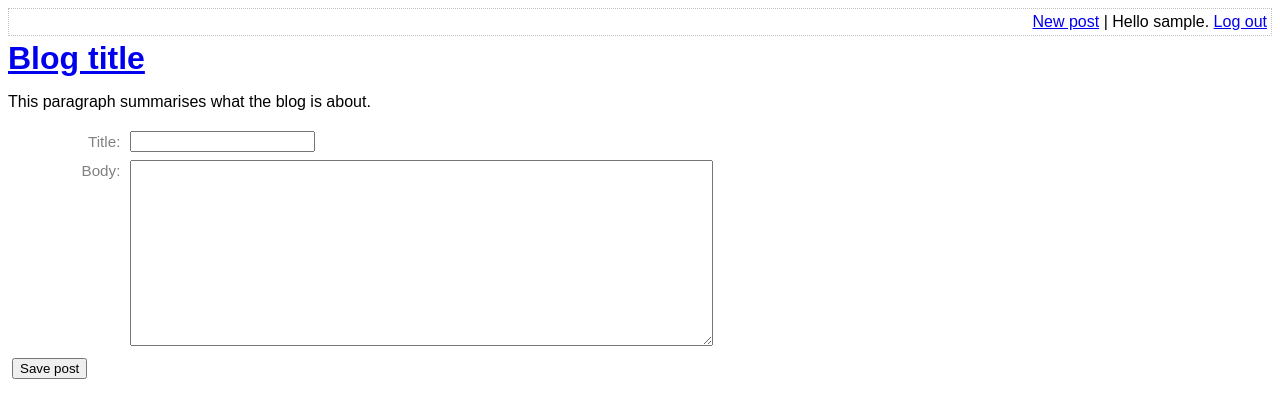
After one commit to jk-thomas/BlogSystem, a PHP site: page /edit-post.php in a window 1280 px wide. The commit adds this page. Shown: the top 418 px of the page. Run offline with PHP 8.4, Linux system fonts and the light colour scheme; the visitor is signed in with stand-in values (Sample User, id 1).

Commit message:
v0.6.1 - new post

```diff
--- a/assets/main.css
+++ b/assets/main.css
@@ -1,4 +1,4 @@
-/* Success / error mesage boxes */
+/* Success / error message boxes */
 .box {
     border: 1px dotted silver;
     border-radius: 5px;
@@ -69,11 +69,11 @@ body {
 .comment-margin {
     margin-bottom: 8px;
 }
-.comment-form input,
-.comment-form textarea {
+.user-form input,
+.user-form textarea {
     margin: 4px;
 }
-.comment-form label {
+.user-form label {
     font-size: 0.95em;
     margin: 6px;
     width: 7em;
@@ -81,6 +81,6 @@ body {
     float: left;
     text-align: right;
     /* Some browsers make labels too tall, and as a result they incorrectly stack horizontally.
-        Let's reset each to the left-hand side to be sure. */
+        Reset each to the left-hand side to be sure. */
     clear: left;
 }
--- /dev/null
+++ b/edit-post.php
@@ -0,0 +1,47 @@
+<?php
+require_once 'lib/common.php';
+
+session_start();
+
+// Don't let non-auth users see this page
+if (!isLoggedIn()) {
+    redirectAndExit('index.php');
+}
+
+?>
+<!DOCTYPE html>
+<html>
+    <head>
+        <title>A blog application | New post</title>
+        <?php require 'templates/head.php' ?>
+    </head>
+    <body>
+        <?php require 'templates/title.php' ?>
+
+        <form method="post" class="post-form user-form">
+            <div>
+                <label for="post-title">Title:</label>
+                <input
+                    id="post-title"
+                    name="post-title"
+                    type="text"
+                />
+            </div>
+            <div>
+                <label for="post-body">Body:</label>
+                <textarea
+                    id="post-body"
+                    name="post-body"
+                    rows="12"
+                    cols="70"
+                ></textarea>
+            </div>
+            <div>
+                <input
+                    type="submit"
+                    value="Save post"
+                />
+            </div>
+        </form>
+    </body>
+</html>
--- a/lib/common.php
+++ b/lib/common.php
@@ -29,7 +29,15 @@ function getDsn() {
  * @return \PDO
  */
 function getPDO() {
-    return new PDO(getDsn());
+    $pdo = new PDO(getDsn());
+
+    // Foreign key constraints enabled
+    $result = $pdo->query('PRAGMA foreign_keys = ON');
+    if ($result === false) {
+        throw new Exception('Could not turn on foreign key constraints');
+    }
+
+    return $pdo;
 }
 /**
  * Escapes HTML so it is safe to output
--- a/templates/comment-form.php
+++ b/templates/comment-form.php
@@ -18,7 +18,7 @@
 
 <h3>Add your comment</h3>
 
-<form method="post" class="comment-form">
+<form method="post" class="comment-form user-form">
     <div>
         <label for="comment-name">
             Name:
--- a/templates/title.php
+++ b/templates/title.php
@@ -1,6 +1,8 @@
 <div class="top-menu">
     <div class="menu-options">
         <?php if (isLoggedIn()): ?>
+            <a href="edit-post.php">New post</a>
+            |
             Hello <?php echo htmlEscape(getAuthUser()) ?>.
             <a href="logout.php">Log out</a>
         <?php else: ?>
```
Also changed, not shown: lib/install.php (+8 -8 lines), data/data.sqlite.
